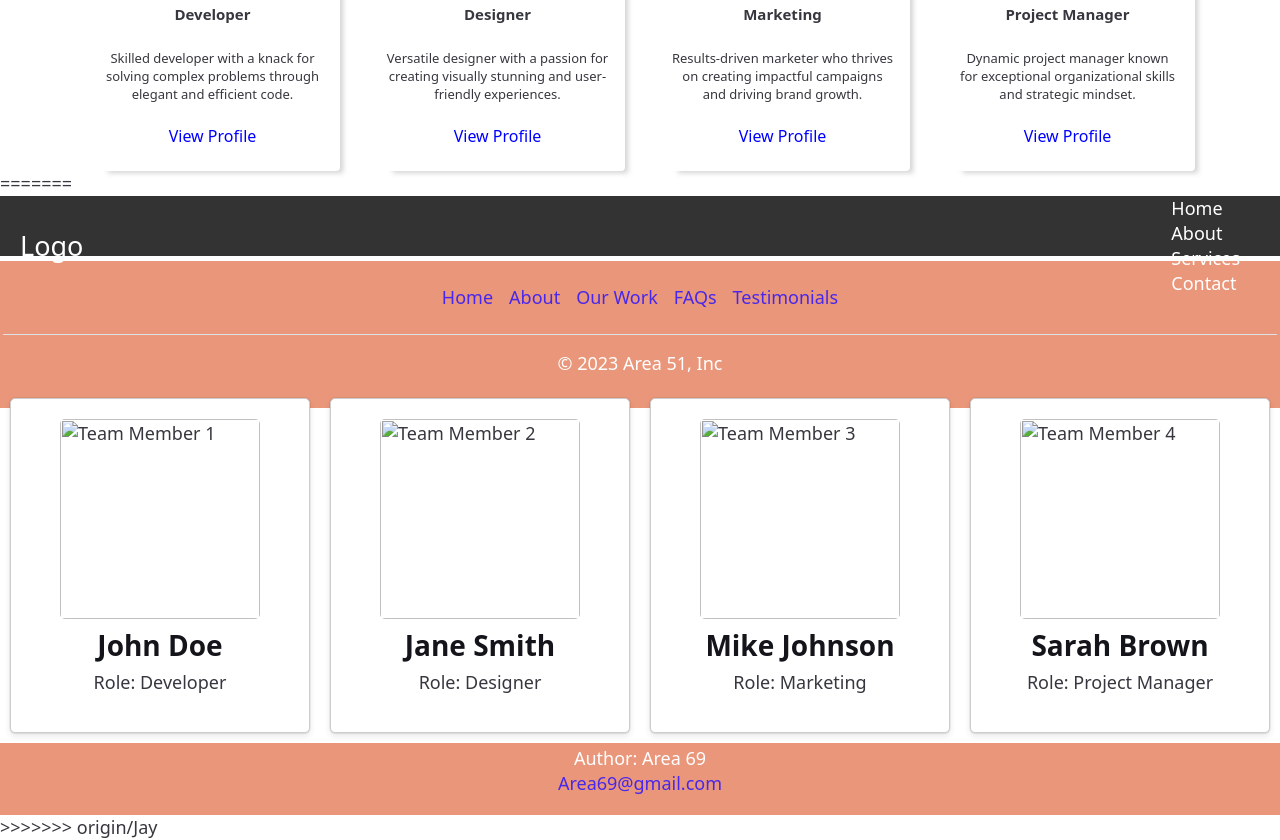
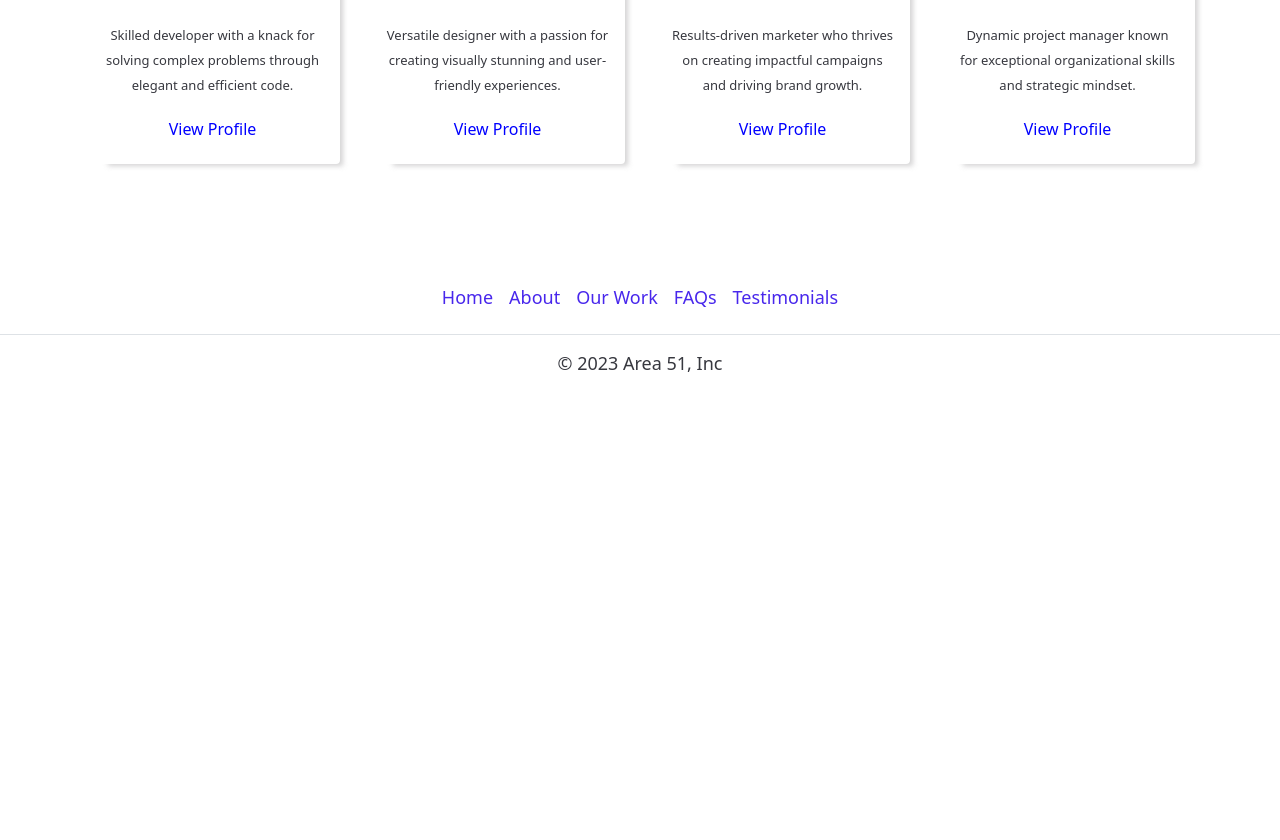
Before and after one commit to jayvadgama/APP4080, a plain HTML site: page index.html in a window 1280 px wide. Shown: the part 368-1208 px from the top of the page. After the commit the page ends 800 px from the top, so only its background shows below. Drawn offline with nearby package versions, Linux system fonts and the light colour scheme.

Commit message:
Update index.html

```diff
--- a/index.html
+++ b/index.html
@@ -1,4 +1,3 @@
-<<<<<<< HEAD
 <!doctype html>
 <html lang="en" data-bs-theme="auto">
 <head>
@@ -117,173 +116,3 @@
     </div>
 </body>
 </html>
-=======
-<!DOCTYPE html>
-<html>
-  <head>
-    <title>Team Members</title>
-    <style>
-      /* Reset default styles */
-      body,
-      ul {
-        margin: 0;
-        padding: 0;
-      }
-
-      /* Navbar styles */
-      .navbar {
-        background-color: #333;
-        height: 60px;
-        display: flex;
-        justify-content: space-between;
-        align-items: center;
-        padding: 0 20px;
-      }
-
-      .navbar-brand {
-        color: #fff;
-        font-size: 1.5em;
-        text-decoration: none;
-      }
-
-      .navbar-nav {
-        display: flex;
-        list-style: none;
-      }
-
-      .navbar-nav li {
-        margin-right: 10px;
-      }
-
-      .navbar-nav li a {
-        color: #fff;
-        text-decoration: none;
-        padding: 10px;
-      }
-
-      .navbar:hover {
-        background-color: white; /* Change the background color on hover */
-      }
-
-      .navbar a {
-        color: white; /* Set the initial text color */
-        transition: color 0.3s; /* Add a smooth transition effect */
-      }
-
-      .navbar a:hover {
-        color: black; /* Change the text color on hover */
-      }
-
-      /* Responsive styles */
-      @media (max-width: 768px) {
-        .navbar {
-          flex-direction: column;
-          height: auto;
-          padding: 20px;
-        }
-
-        .navbar-nav {
-          flex-direction: column;
-        }
-
-        .navbar-nav li {
-          margin-bottom: 10px;
-          text-align: center;
-        }
-      }
-
-      .card {
-        width: 300px;
-        padding: 20px;
-        border: 1px solid #ccc;
-        border-radius: 5px;
-        margin: 10px;
-      }
-
-      .card img {
-        width: 100%;
-        border-radius: 5px;
-        margin-bottom: 10px;
-      }
-      .team-container {
-        display: flex;
-        flex-wrap: wrap;
-        justify-content: center;
-        align-items: flex-start;
-      }
-
-      .card {
-        width: 300px;
-        padding: 20px;
-        border: 1px solid #ccc;
-        border-radius: 5px;
-        margin: 10px;
-        display: flex;
-        flex-direction: column;
-        align-items: center;
-      }
-
-      .card img {
-        width: 200px;
-        border-radius: 5px;
-        margin-bottom: 10px;
-      }
-      .myTitle {
-        text-align: center;
-      }
-      footer {
-        text-align: center;
-        padding: 3px;
-        background-color: DarkSalmon;
-        color: white;
-      }
-    </style>
-  </head>
-  <body>
-    <nav class="navbar">
-      <a href="#" class="navbar-brand">Logo</a>
-      <ul class="navbar-nav">
-        <li><a href="#">Home</a></li>
-        <li><a href="#">About</a></li>
-        <li><a href="#">Services</a></li>
-        <li><a href="#">Contact</a></li>
-      </ul>
-    </nav>
-    <h1>Our Team</h1>
-
-    <h1 class="myTitle">Our Team</h1>
-
-    <div class="team-container">
-      <div class="card">
-        <img src="member1.jpg" alt="Team Member 1" />
-        <h3>John Doe</h3>
-        <p>Role: Developer</p>
-      </div>
-
-      <div class="card">
-        <img src="member2.jpg" alt="Team Member 2" />
-        <h3>Jane Smith</h3>
-        <p>Role: Designer</p>
-      </div>
-
-      <div class="card">
-        <img src="member3.jpg" alt="Team Member 3" />
-        <h3>Mike Johnson</h3>
-        <p>Role: Marketing</p>
-      </div>
-
-      <div class="card">
-        <img src="member4.jpg" alt="Team Member 4" />
-        <h3>Sarah Brown</h3>
-        <p>Role: Project Manager</p>
-      </div>
-    </div>
-    <footer>
-      <p>
-        Author: Area 69<br />
-        <a href="mailto:Area69@gmail.com">Area69@gmail.com </a>
-      </p>
-    </footer>
-  </body>
-</html>
->>>>>>> origin/Jay
```
